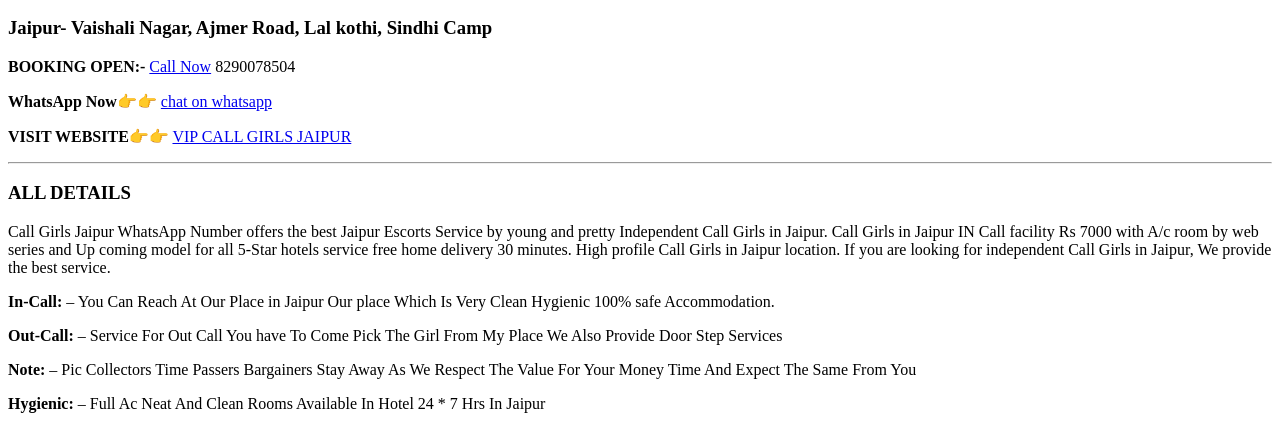
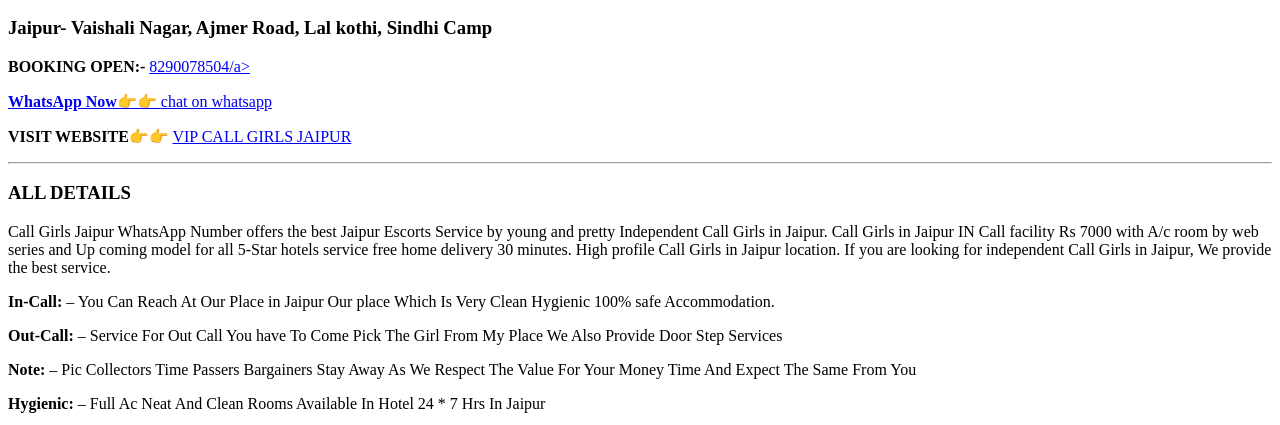
Before and after one commit to vipcallgirljaipur/vipcallgirljaipur, a plain HTML site: page index.html in a window 1280 px wide. Shown: the part 149-574 px from the top of the page. Drawn offline with Linux system fonts and the light colour scheme.

Commit message:
Update index.html

```diff
--- a/index.html
+++ b/index.html
@@ -19,7 +19,7 @@
 
     <main>
         <p>
-            <strong>BOOKING OPEN:-</strong> <a href="tel:+918290078504">Call Now</a> 8290078504
+            <strong>BOOKING OPEN:-</strong> <a href="tel:+918290078504">8290078504/a>
         </p>
         <p>
             <strong>WhatsApp Now</strong>👉👉 <a href="https://wa.me/8290078504">chat on whatsapp</a>
```
